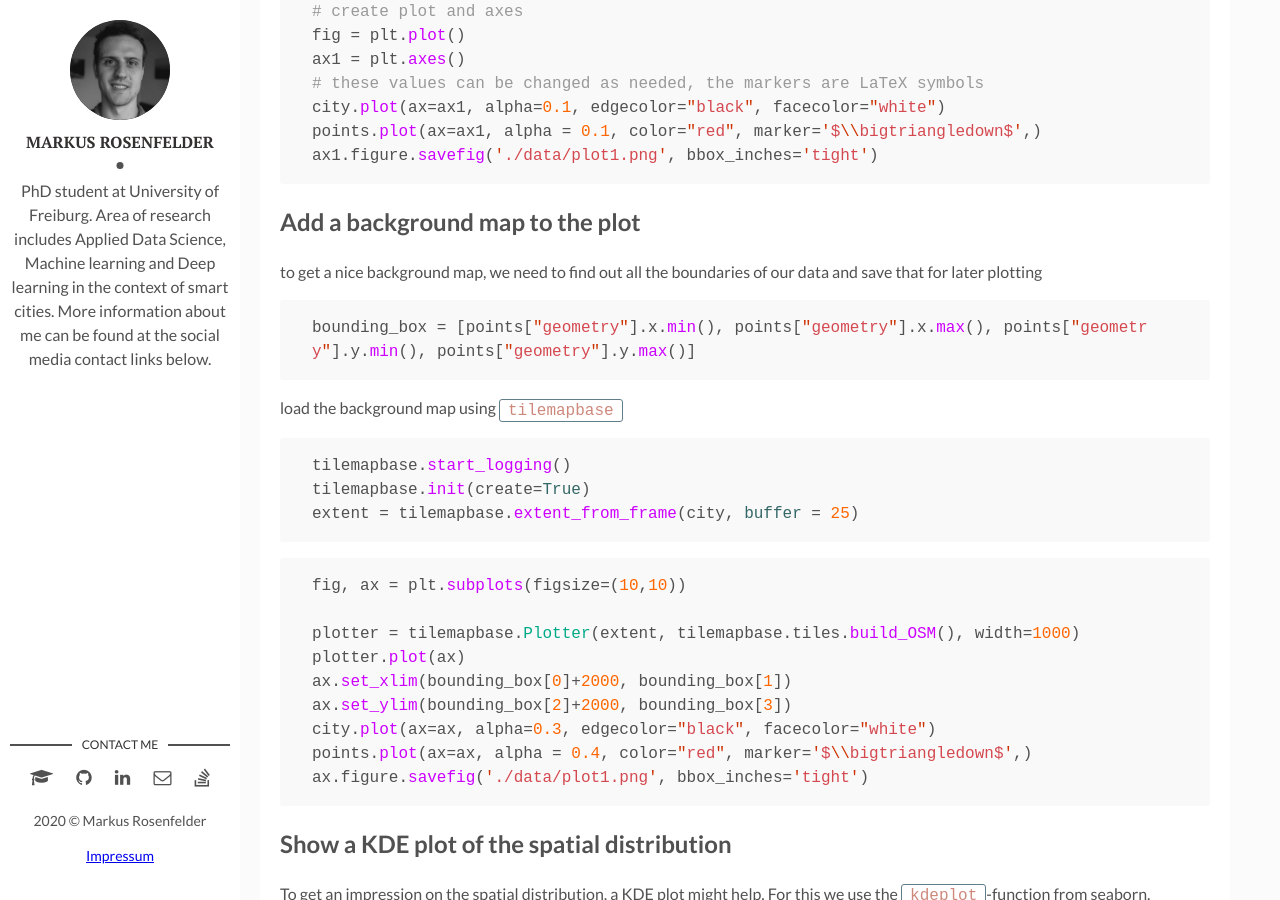
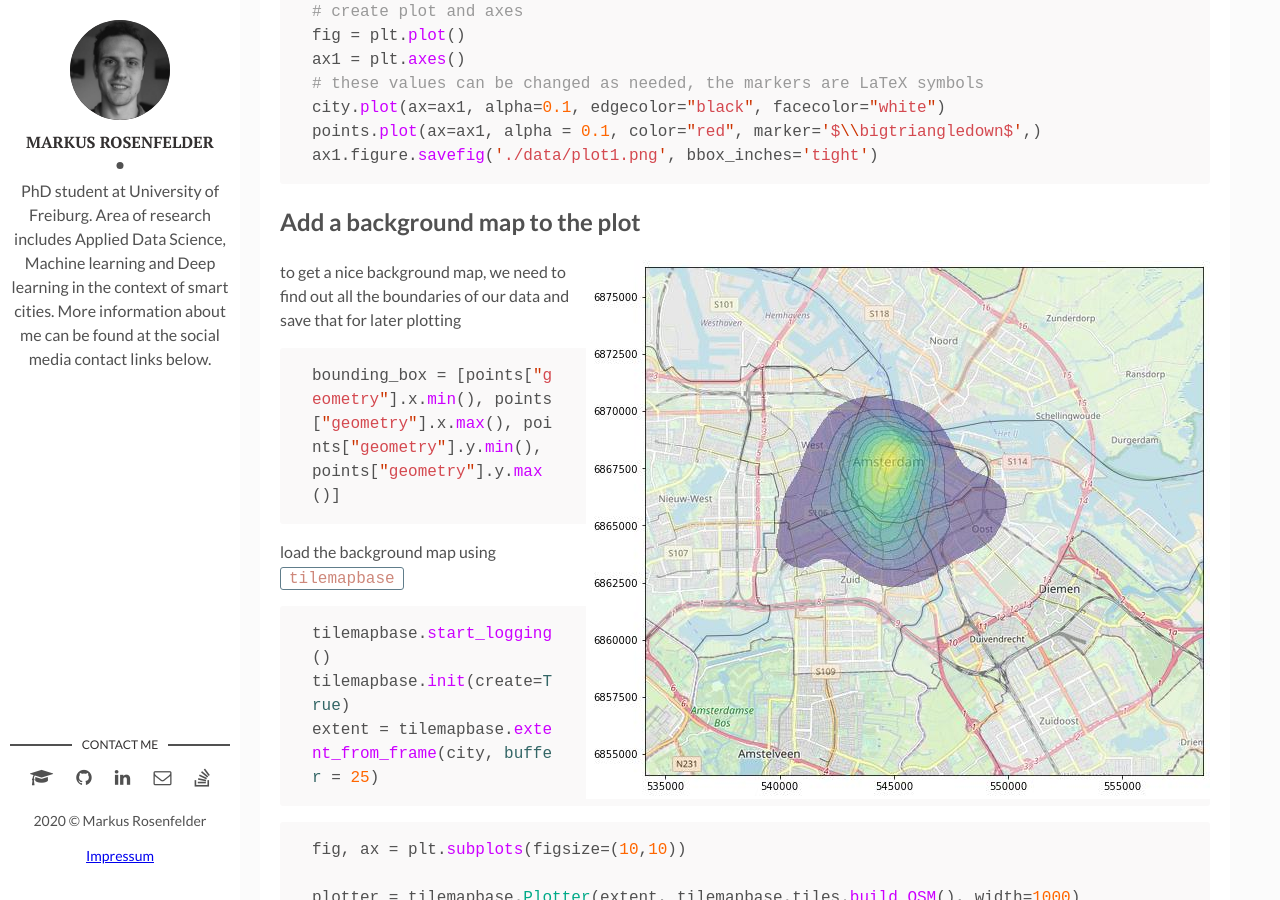
Before and after one commit to MarkusRosen/markusrosen.github.io, a Jekyll site: the page built from _posts/2020-01-22-create-maps-with-python.md, in a window 1280 px wide and 900 px high, scrolled down 4193 px. Built offline with Jekyll 4.4.1, drawn with Linux system fonts in a browser that asks for light colours; comment, search, counter and statistics services are not loaded.

Commit message:
Update 2020-01-22-create-maps-with-python.md

```diff
--- a/_posts/2020-01-22-create-maps-with-python.md
+++ b/_posts/2020-01-22-create-maps-with-python.md
@@ -17,6 +17,8 @@ This tutorial teaches you how to plot map data on a background map of OpenStreet
 | ![Map 1]({{site.baseurl}}/assets/img/post1/map1.jpg)     | ![Map 2]({{site.baseurl}}/assets/img/post1/map2.jpg)  |
 
 ![Map 3]({{site.baseurl}}/assets/img/post1/map3.jpg)
+
+
 
 ## Installation
 
@@ -134,6 +136,7 @@ ax1.figure.savefig('./data/plot1.png', bbox_inches='tight')
 
 ## Add a background map to the plot
 
+<img align="right" src="{{site.baseurl}}/assets/img/post1/map3.jpg">
 to get a nice background map, we need to find out all the boundaries of our data and save that for later plotting
 {% highlight python %}
 bounding_box = [points["geometry"].x.min(), points["geometry"].x.max(), points["geometry"].y.min(), points["geometry"].y.max()]
```
